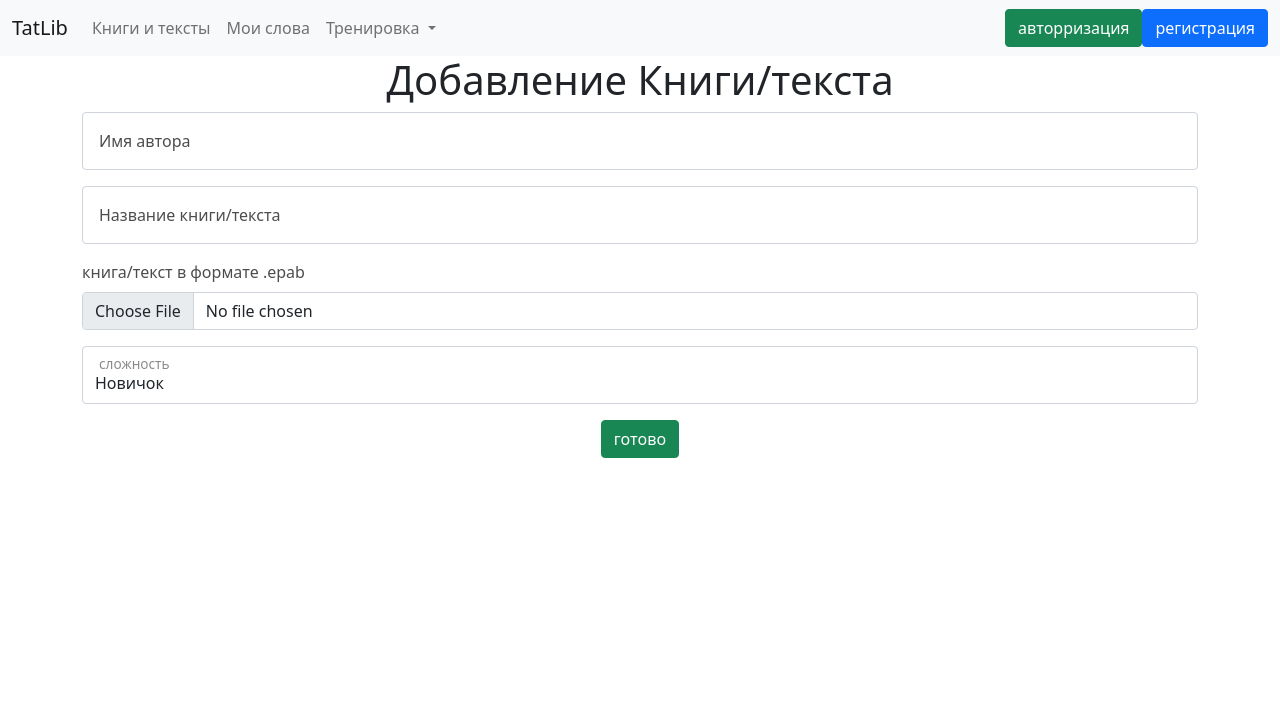
After one commit to Kaler654/TatLit, a Flask app: template templates/add_text.html in a window 1280 px wide. The commit adds this page. Shown: the top 714 px of the page. Run offline with Flask 2, Linux system fonts and the light colour scheme; tables that the repository leaves empty hold one stand-in row (values such as "Sample post"); the template is opened without the code that fills it: values that come from a table or form of the project are taken from there, most other values are stand-ins (such as "Sample title", 1, 10 or a date in 2020).

Commit message:
add templates, forms

```diff
--- a/data/books.py
+++ b/data/books.py
@@ -14,3 +14,8 @@ class Book(SqlAlchemyBase, SerializerMixin):
     level_id = sqlalchemy.Column(sqlalchemy.Integer, nullable=False)
 
     user = orm.relation('User')
+
+    def __str__(self):
+        return "id {}, au {}, us_id {}, pg {}, ti {}, lv {}".format(
+            self.id, self.author, self.user_author_id, self.pages, self.title, self.level_id
+        )
--- a/data/word_levels.py
+++ b/data/word_levels.py
@@ -9,5 +9,5 @@ class Word_level(SqlAlchemyBase, SerializerMixin):
     id = sqlalchemy.Column(sqlalchemy.Integer, primary_key=True, autoincrement=True)
     word_id = sqlalchemy.Column(sqlalchemy.Integer)
     user_id = sqlalchemy.Column(sqlalchemy.Integer)
-    word_level = sqlalchemy.Column(sqlalchemy.VARCHAR, nullable=False)
+    word_level = sqlalchemy.Column(sqlalchemy.Integer, nullable=False)
     date = sqlalchemy.Column(sqlalchemy.DateTime, default=datetime.datetime.now)
--- /dev/null
+++ b/forms/add_text.py
@@ -0,0 +1,10 @@
+from flask_wtf import FlaskForm
+from wtforms import StringField, SubmitField, FileField, SelectField
+
+
+class TextForm(FlaskForm):
+    author = StringField('Имя автора')
+    title = StringField('Название книги/текста')
+    file = FileField('книга/текст в формате .epab')
+    difficult = SelectField('сложность', choices=[('1', "Новичок"), ('2', "Средний"), ('3', "Профи")])
+    submit = SubmitField('готово')
--- a/main.py
+++ b/main.py
@@ -8,6 +8,7 @@ from data.questions import Question
 from data.books import Book
 from forms.login import LoginForm
 from forms.register import RegisterForm
+from forms.add_text import TextForm
 from flask_login import LoginManager, current_user, login_user, login_required, logout_user
 
 app = Flask(__name__)
@@ -15,6 +16,10 @@ app.config['SECRET_KEY'] = 'yandexlyceum_secret_key'
 login_manager = LoginManager()
 login_manager.init_app(app)
 
+
+def allowed_file(filename):
+    return '.' in filename and \
+           filename.rsplit('.', 1)[1] in ['epub']
 
 @login_manager.user_loader
 def load_user(user_id):
@@ -30,10 +35,9 @@ def logout():
 def index():
     return render_template('index.html', title='index')
 
-@app.errorhandler(404)
+@app.errorhandler(401)
 def not_found(error):
-    print(error)
-    return render_template("404.html", title='404')
+    return redirect('/register')
 
 @app.errorhandler(404)
 def not_found(error):
@@ -78,6 +82,62 @@ def reqister():
     return render_template('register.html', title='Регистрация', form=form)
 
 
+@app.route('/training/<int:num>', methods=['GET', 'POST'])
+@login_required
+def training(num):
+
+    return render_template('training.html', title=f'тренировка {num}')
+
+
+@app.route('/books_and_texts', methods=['GET', 'POST'])
+@login_required
+def books_and_texts():
+    db_sess = db_session.create_session()
+    if request.method == 'POST':
+        return
+    books = db_sess.query(Book).all()
+    return render_template('books_and_texts.html', title='книги и тексты', books=books)
+
+
+@app.route('/words', methods=['GET', 'POST'])
+@login_required
+def words():
+
+    return render_template('words.html', title='мои слова')
+
+
+@app.route('/add_text', methods=['GET', 'POST'])
+@login_required
+def add_text():
+    form = TextForm()
+    if form.validate_on_submit():
+        if form.author.data and form.title.data and form.file.data and form.difficult.data:
+            db_sess = db_session.create_session()
+            max_id = db_sess.query(Book).order_by(Book.id).all()
+            if not max_id:
+                max_id = 1
+            else:
+                max_id = max_id[-1].id + 1
+            book = Book()
+            book.author = form.author.data
+            book.title = form.title.data
+            book.level_id = form.difficult.data
+            if allowed_file(form.file.data.filename):
+                f = request.files['file']
+                path = f"books\{max_id}.epub"
+                f.save(path)
+            book.pages = 1
+            book.user_author_id = current_user.id
+            db_sess.merge(current_user)
+            db_sess.add(book)
+            db_sess.commit()
+            return redirect("/books_and_texts")
+        return render_template('add_text.html',
+                               message="не все поля заполнены",
+                               form=form)
+    return render_template('add_text.html', title='добавление текста', form=form)
+
+
 def main():
     db_session.global_init("db/database.db")
     app.register_blueprint(books_api.blueprint)
--- /dev/null
+++ b/templates/add_text.html
@@ -0,0 +1,50 @@
+{% extends "base.html" %} {% block content %}
+
+<div class="container Form">
+    <form action="" method="post" enctype="multipart/form-data">
+        <h1 style="text-align: center;">Добавление Книги/текста</h1>
+        {{ form.hidden_tag()}}
+        <div class="row">
+            <p class="col form-floating">
+                {{ form.author(class="form-control", id="floatingInput", placeholder="текст") }}
+                {{ form.author.label(for="floatingInput", class="ms-3", style="color: rgba(0, 0, 0, 0.7)") }}
+            </p>
+        </div>
+        <div class="row">
+            <p class="col form-floating">
+                {{ form.title(class="form-control", id="floatingInput", placeholder="текст") }}
+                {{ form.title.label(for="floatingInput", class="ms-3", style="color: rgba(0, 0, 0, 0.7)") }}
+            </p>
+        </div>
+        <div class="row">
+            <p class="col">
+                {{ form.file.label(for="formFile", class="form-label", style="color: rgba(0, 0, 0, 0.7)") }}
+                {{ form.file(class="form-control", type="file", id="formFile", placeholder="фото задание (если есть)") }}
+            </p>
+        </div>
+        <div class="row">
+            <p class="col form-floating">
+                {{ form.difficult(class="form-control", id="floatingInput", placeholder="текст") }}
+                {{ form.difficult.label(for="floatingInput", class="ms-3", style="color: rgba(0, 0, 0, 0.7)") }}
+            </p>
+        </div>
+
+        <div class="d-flex justify-content-center align-items-center">
+            <p>{{ form.submit(type="submit", class="btn btn-success") }}</p>
+        </div>
+        {% if message %}
+        <div class="toast show" role="alert" aria-live="assertive" aria-atomic="true"
+        style="position: absolute; bottom: 100px; right: 20px;" data-bs-delay="2000" data-bs-autohide="false">
+            <div class="toast-header">
+                <strong class="me-auto">Ошибка</strong>
+                <button type="button" class="btn-close" data-bs-dismiss="toast" aria-label="Close"></button>
+            </div>
+            <div class="toast-body">
+            {{ message }}
+            </div>
+        </div>
+    {% endif %}
+    </form>
+</div>
+
+{% endblock %}
--- a/templates/base.html
+++ b/templates/base.html
@@ -16,7 +16,7 @@
 <header>
     <nav class="navbar navbar-expand-lg navbar-light bg-light">
         <div class="container-fluid">
-            <a class="navbar-brand" href="#">TatLib</a>
+            <a class="navbar-brand" href="/">TatLib</a>
             <button class="navbar-toggler" type="button" data-bs-toggle="collapse"
                 data-bs-target="#navbarSupportedContent" aria-controls="navbarSupportedContent" aria-expanded="false"
                 aria-label="Toggle navigation">
@@ -25,10 +25,10 @@
             <div class="collapse navbar-collapse" id="navbarSupportedContent">
                 <ul class="navbar-nav me-auto mb-2 mb-lg-0">
                     <li class="nav-item">
-                        <a class="nav-link" href="#">Книги и тексты</a>
+                        <a class="nav-link" href="/books_and_texts">Книги и тексты</a>
                     </li>
                     <li class="nav-item">
-                        <a class="nav-link" href="#">Мои слова</a>
+                        <a class="nav-link" href="/words">Мои слова</a>
                     </li>
                     <li class="nav-item dropdown">
                         <a class="nav-link dropdown-toggle" href="#" id="navbarDropdown" role="button"
```
Also changed, not shown: templates/books_and_texts.html (added, +36 -0 lines), templates/training.html (added, +12 -0 lines), templates/words.html (added, +7 -0 lines), db/database.db, 3 other files.
